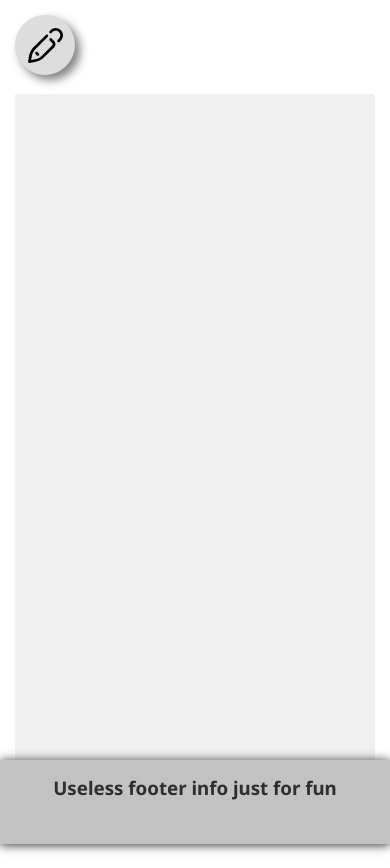
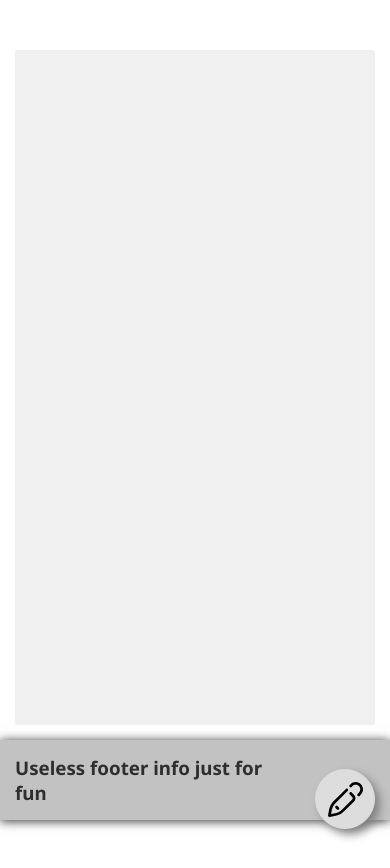
Before and after one commit to HeyHey204/one-more-todo-notes, a website: page src/index.html in a window 390 px wide. After the commit the page ends 844 px from the top, so only its background shows below. Drawn offline with Linux system fonts and the light colour scheme.

Commit message:
css updated

```diff
--- a/src/styles/index.scss
+++ b/src/styles/index.scss
@@ -4,6 +4,7 @@
     box-sizing: border-box;
     font-family: 'Noto Sans', 'Arial', sans-serif;
 }
+
 
 .page-main{
     margin: 0 15px;
@@ -16,9 +17,7 @@
 
 .navigation{
     width: 100%;
-    // height: 100px;
     margin: 15px 0;
-    // padding: 2px;
     &__create-button{
         width: 60px;
         height: 60px;
@@ -123,3 +122,37 @@
         color: #2e2e2e
     }
 }
+
+@media only screen and (max-width: 600px){
+    .navigation{
+        padding-top: 20px;
+        &__create-button{
+            position: fixed;
+            bottom: 15px;
+            right: 15px;
+            z-index: 10;
+        }
+    }
+    .notes-field{
+        display: grid;
+        grid-auto-rows: min-content;
+
+    }
+    .note{
+        &__title{
+            padding: 10px;
+        }
+        &__text{
+            max-width: 60vw;
+        }
+    }
+
+    .page-footer{
+        position: initial;
+        height: 80px;
+        &__info{
+            text-align: left;
+            width: 70%;
+        }
+    }
+}
```
Also changed, not shown: src/index.html (+0 -26 lines), src/styles/index.css, 1 other file.
